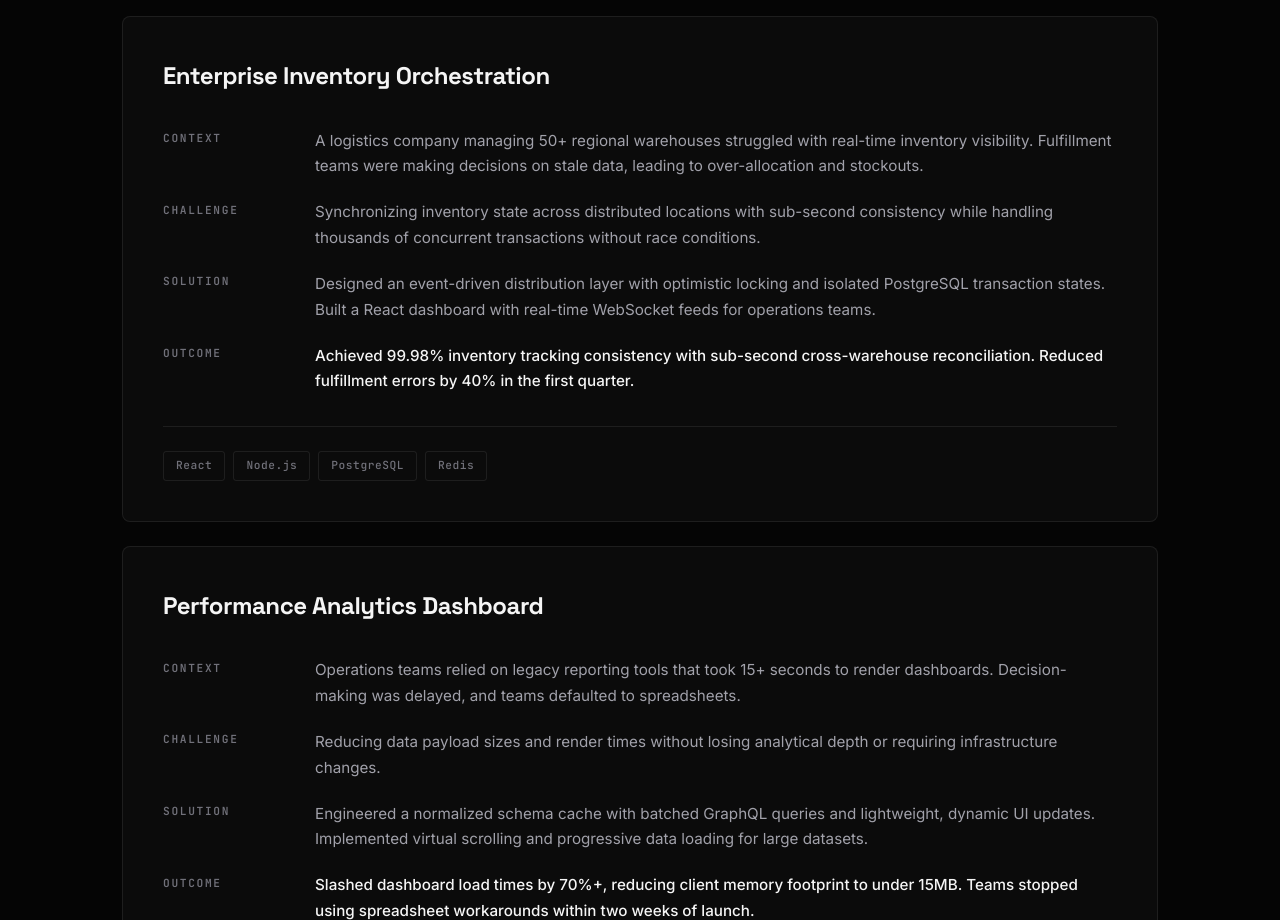
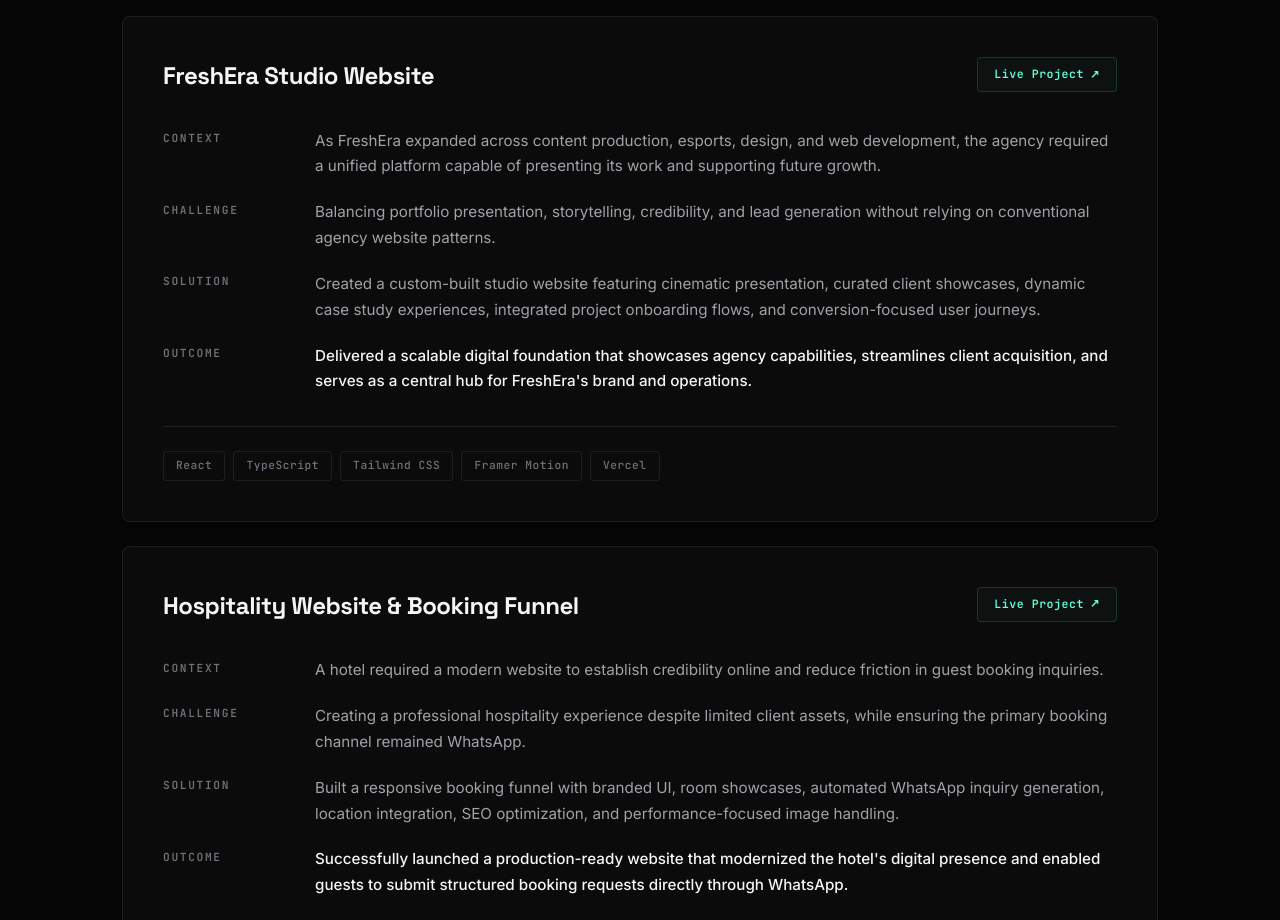
Before and after one commit to niraj-ag/niraj-agarwal, a React (Vite) app: page / in a window 1280 px wide. Shown: the part 1880-2800 px from the top of the page. Built offline with nearby package versions, Linux system fonts and the light colour scheme.

Commit message:
updated data

```diff
--- a/src/components/ProjectItem.tsx
+++ b/src/components/ProjectItem.tsx
@@ -22,6 +22,7 @@
   challenge,
   solution,
   outcome,
+  link,
   index,
 }: Props) {
   const { setHoveredProjectIndex } = useCubeContext();
@@ -33,7 +34,20 @@
       onMouseEnter={() => setHoveredProjectIndex(index)}
       onMouseLeave={() => setHoveredProjectIndex(null)}
     >
-      <h3 className="project-title">{title}</h3>
+      <div className="project-header">
+        <h3 className="project-title">{title}</h3>
+        {link && (
+          <a
+            href={link}
+            target="_blank"
+            rel="noopener noreferrer"
+            className="project-link"
+          >
+            <span>Live Project</span>
+            <span className="project-link-arrow">↗</span>
+          </a>
+        )}
+      </div>
 
       <div className="project-meta">
         <span className="project-label">Context</span>
--- a/src/data/project.ts
+++ b/src/data/project.ts
@@ -2,45 +2,43 @@
 
 export const projects: Project[] = [
   {
-    title: "Enterprise Inventory Orchestration",
+    title: "FreshEra Studio Website",
+
     description:
-      "A distributed inventory platform that improved fulfillment accuracy across 50+ warehouses.",
-    tech: ["React", "Node.js", "PostgreSQL", "Redis"],
+      "A premium digital showcase built to transform a growing creative agency into a scalable, client-facing brand experience.",
+
+    tech: ["React", "TypeScript", "Tailwind CSS", "Framer Motion", "Vercel"],
+
+    link: "https://freshera.vercel.app",
+
     context:
-      "A logistics company managing 50+ regional warehouses struggled with real-time inventory visibility. Fulfillment teams were making decisions on stale data, leading to over-allocation and stockouts.",
+      "As FreshEra expanded across content production, esports, design, and web development, the agency required a unified platform capable of presenting its work and supporting future growth.",
+
     challenge:
-      "Synchronizing inventory state across distributed locations with sub-second consistency while handling thousands of concurrent transactions without race conditions.",
+      "Balancing portfolio presentation, storytelling, credibility, and lead generation without relying on conventional agency website patterns.",
+
     solution:
-      "Designed an event-driven distribution layer with optimistic locking and isolated PostgreSQL transaction states. Built a React dashboard with real-time WebSocket feeds for operations teams.",
+      "Created a custom-built studio website featuring cinematic presentation, curated client showcases, dynamic case study experiences, integrated project onboarding flows, and conversion-focused user journeys.",
+
     outcome:
-      "Achieved 99.98% inventory tracking consistency with sub-second cross-warehouse reconciliation. Reduced fulfillment errors by 40% in the first quarter.",
+      "Delivered a scalable digital foundation that showcases agency capabilities, streamlines client acquisition, and serves as a central hub for FreshEra's brand and operations."
   },
   {
-    title: "Performance Analytics Dashboard",
+    title: "Hospitality Website & Booking Funnel",
     description:
-      "A lightweight dashboard for tracking operational KPIs, reducing report load time by over 70%.",
-    tech: ["TypeScript", "GraphQL", "React", "Tailwind CSS"],
+      "A conversion-focused hotel website with WhatsApp booking automation and mobile-first user experience.",
+    tech: ["React", "TypeScript", "Tailwind CSS", "Vite", "Google Maps"],
+
+    link: "https://ivy-hotel-xi.vercel.app/",
+
     context:
-      "Operations teams relied on legacy reporting tools that took 15+ seconds to render dashboards. Decision-making was delayed, and teams defaulted to spreadsheets.",
+      "A hotel required a modern website to establish credibility online and reduce friction in guest booking inquiries.",
     challenge:
-      "Reducing data payload sizes and render times without losing analytical depth or requiring infrastructure changes.",
+      "Creating a professional hospitality experience despite limited client assets, while ensuring the primary booking channel remained WhatsApp.",
     solution:
-      "Engineered a normalized schema cache with batched GraphQL queries and lightweight, dynamic UI updates. Implemented virtual scrolling and progressive data loading for large datasets.",
+      "Built a responsive booking funnel with branded UI, room showcases, automated WhatsApp inquiry generation, location integration, SEO optimization, and performance-focused image handling.",
     outcome:
-      "Slashed dashboard load times by 70%+, reducing client memory footprint to under 15MB. Teams stopped using spreadsheet workarounds within two weeks of launch.",
+      "Successfully launched a production-ready website that modernized the hotel's digital presence and enabled guests to submit structured booking requests directly through WhatsApp.",
   },
-  {
-    title: "Real-Time Collaboration Service",
-    description:
-      "A resilient service for multi-user synchronization with event-driven updates.",
-    tech: ["Node.js", "Redis", "Docker", "WebSockets"],
-    context:
-      "A product team needed real-time collaboration features for their planning tool, but their existing polling architecture couldn't scale beyond a few hundred concurrent users.",
-    challenge:
-      "Maintaining consistent state across 10,000+ concurrent connections with minimal latency while handling network interruptions gracefully.",
-    solution:
-      "Built a synchronization service using Redis Pub/Sub channels and WebSockets with automatic exponential backoff reconnection. Containerized with Docker for horizontal scaling.",
-    outcome:
-      "Maintained consistent state under 10k+ concurrent connections with latency capped under 50ms. Zero data loss during connection interruptions.",
-  },
+
 ];
--- a/src/index.css
+++ b/src/index.css
@@ -477,13 +477,62 @@
   border-color: var(--border-hover);
 }
 
+.project-header {
+  display: flex;
+  justify-content: space-between;
+  align-items: flex-start;
+  gap: 1.5rem;
+  margin-bottom: 2rem;
+}
+
 .project-title {
   font-family: var(--font-display);
   font-size: 1.5rem;
   font-weight: 700;
   letter-spacing: -0.02em;
   color: var(--text-primary);
-  margin-bottom: 2rem;
+  margin-bottom: 0;
+}
+
+.project-link {
+  font-family: var(--font-mono);
+  font-size: 0.72rem;
+  font-weight: 600;
+  letter-spacing: 0.05em;
+  color: var(--accent);
+  display: inline-flex;
+  align-items: center;
+  gap: 0.375rem;
+  transition: all 0.3s var(--ease-out);
+  border: 1px solid var(--accent-dim);
+  background: rgba(100, 255, 218, 0.03);
+  padding: 0.45rem 1rem;
+  border-radius: 4px;
+  white-space: nowrap;
+}
+
+.project-link:hover {
+  background: var(--accent-dim);
+  border-color: var(--accent);
+  box-shadow: 0 0 15px rgba(100, 255, 218, 0.08);
+  transform: translateY(-1px);
+}
+
+.project-link-arrow {
+  font-size: 0.7rem;
+  transition: transform 0.3s var(--ease-out);
+}
+
+.project-link:hover .project-link-arrow {
+  transform: translate(2px, -2px);
+}
+
+@media (max-width: 640px) {
+  .project-header {
+    flex-direction: column;
+    align-items: flex-start;
+    gap: 1rem;
+  }
 }
 
 .project-meta {
```
